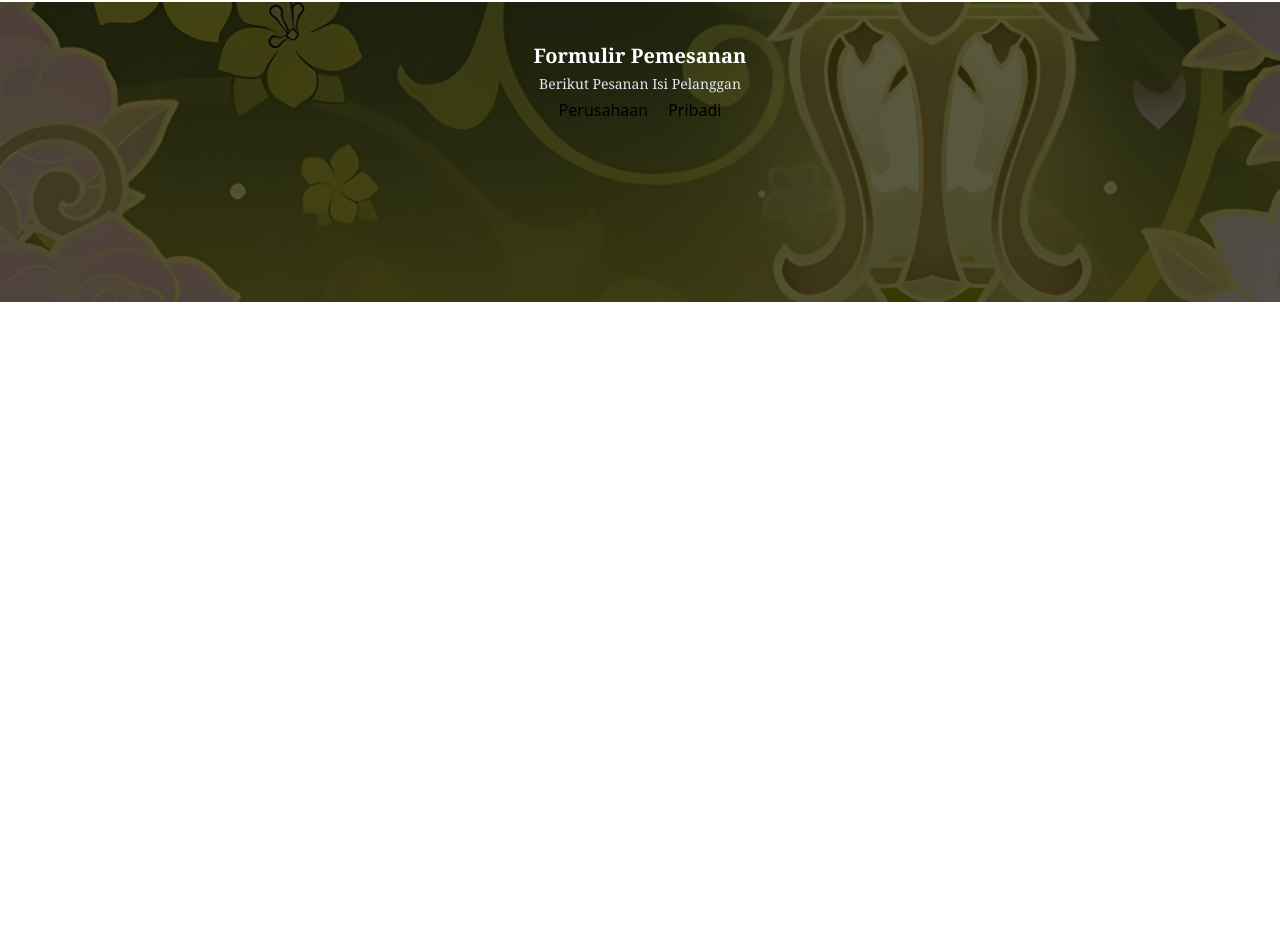
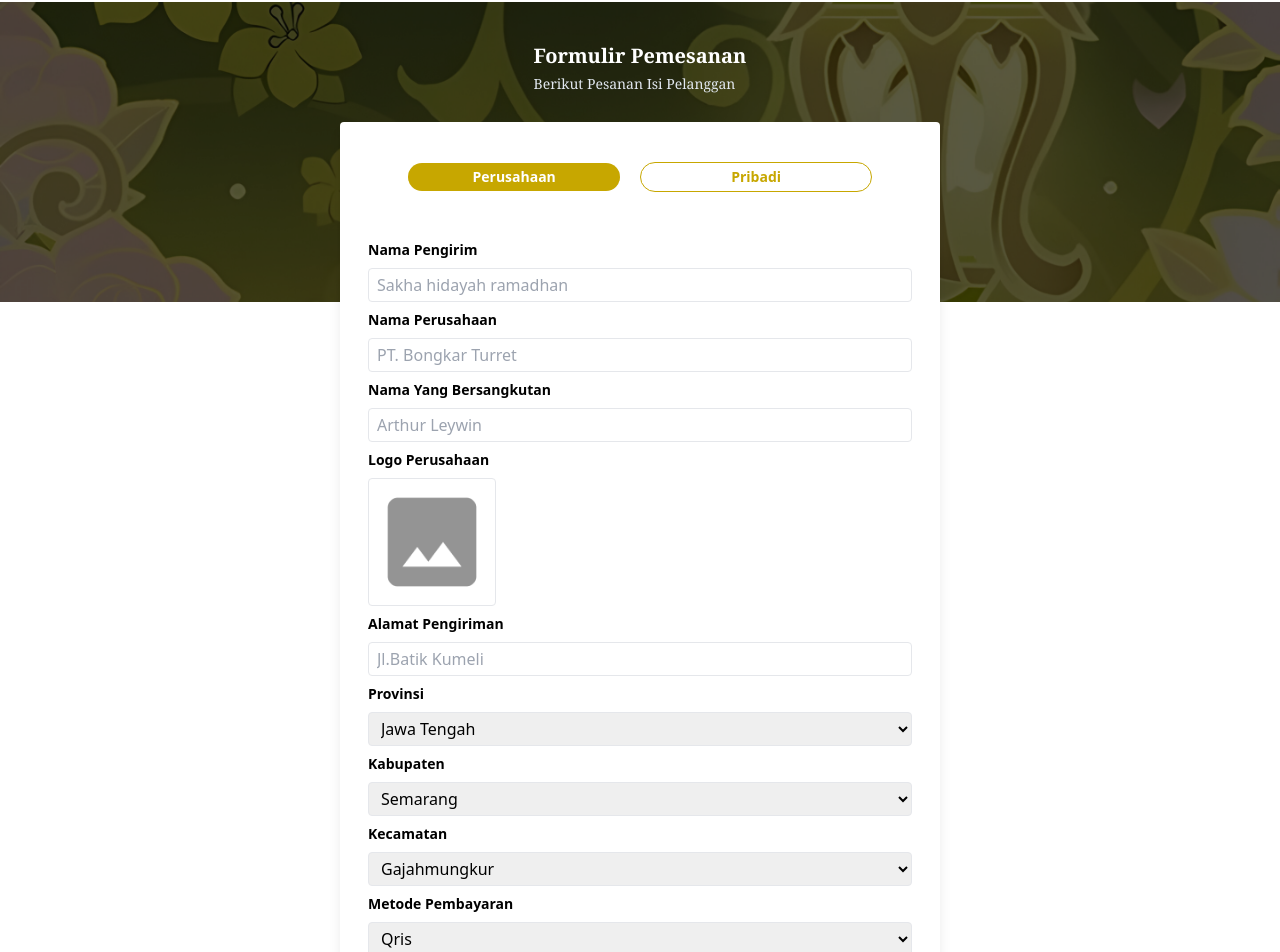
Before and after one commit to sakhahidayah/Atiek-florist-app, a React (Vite) app: page /formulir in a window 1280 px wide. Shown: the part 74-1026 px from the top of the page. Before the commit the page ends 800 px from the top, so only its background shows below. Built offline with nearby package versions, Linux system fonts and the light colour scheme.

Commit message:
finish: Page ( formulir )

```diff
--- a/src/components/molecules/InputForm.jsx
+++ b/src/components/molecules/InputForm.jsx
@@ -4,8 +4,8 @@ const InputForm = ({ labelName, labelPassword }) => {
   return (
     <>
       <div className="flex flex-col gap-3 w-full">
-        <input className="px-3 py-2 font-normal rounded-md border border-[#C7A700] text-xs" type="text" placeholder={labelName} />
-        <input className="px-3 py-2 font-normal rounded-md border border-[#C7A700] text-xs" type="password" placeholder={labelPassword} />
+        <input className="px-3 py-2 font-normal rounded-md border border-[#C7A700] focus:border-[#C7A700] focus:ring-2 outline-none focus:ring-[#c7a700] text-xs" type="text" placeholder={labelName} />
+        <input className="px-3 py-2 font-normal rounded-md border border-[#C7A700] focus:border-[#C7A700] focus:ring-2 outline-none focus:ring-[#c7a700] text-xs" type="password" placeholder={labelPassword} />
       </div>
     </>
   );
--- a/src/components/pages/Formulir.jsx
+++ b/src/components/pages/Formulir.jsx
@@ -1,21 +1,83 @@
 import React from "react";
 import Navbar from "../templates/Navbar";
 import FormulirImg from "../../assets/formulir.jpg";
+import LogoNotFound from "../../assets/karangan_bunga/notfoundImage.png";
 const Formulir = () => {
   return (
     <>
       <Navbar />
-      <div className="w-screen h-full flex ">
+      <div className="w-full flex ">
         <div className="w-full h-[200px] md:h-[300px] relative bg-center bg-cover flex flex-col justify-top  items-center" style={{ backgroundImage: `url(${FormulirImg})` }}>
           <div className="bg-black/65 inset-0 absolute"></div>
           <div className="flex flex-col gap-1 z-10 items-center">
-            <h1 className="font-bold font-serif text-xl text-white mt-10">Formulir Pemesanan</h1>
-            <p className="font-normal font-serif text-slate-200 text-sm">Berikut Pesanan Isi Pelanggan</p>
-            <div className="flex flex-col ">
-              <div className="flex flex-row gap-5">
-                <button>Perusahaan</button>
-                <button>Pribadi</button>
+            <div className="flex flex-col gap-1 mb-6">
+              <h1 className="font-bold font-serif text-xl text-white mt-10">Formulir Pemesanan</h1>
+              <p className="font-normal font-serif text-slate-200 text-sm">Berikut Pesanan Isi Pelanggan</p>
+            </div>
+            <div className="flex flex-col gap-5 justify-center items-center w-[300px] md:w-[600px] md:py-10 md:px-7 h-max rounded bg-white shadow-lg p-5 mb-20">
+              <div className="flex flex-row gap-5 w-full justify-center items-center px-10 ">
+                <button className="px-3 w-full py-1 rounded-full  bg-[#C7A700] text-white font-semibold text-sm">Perusahaan</button>
+                <button className="px-7 w-full py-1 rounded-full border-[#C7A700] border text-[#C7A700] font-semibold text-sm">Pribadi</button>
               </div>
+              <div className="flex flex-col gap-2 mt-7 w-full">
+                <label htmlFor="" className="font-semibold text-sm">
+                  Nama Pengirim
+                </label>
+                <input className="px-2 py-1 w-full border rounded" type="text" placeholder="Sakha hidayah ramadhan" />
+                <label htmlFor="" className="font-semibold text-sm">
+                  Nama Perusahaan
+                </label>
+                <input className="px-2 py-1 w-full border rounded" type="text" placeholder="PT. Bongkar Turret" />
+                <label htmlFor="" className="font-semibold text-sm">
+                  Nama Yang Bersangkutan
+                </label>
+                <input className="px-2 py-1 w-full border rounded" type="text" placeholder="Arthur Leywin" />
+                <label htmlFor="" className="font-semibold text-sm">
+                  Logo Perusahaan
+                </label>
+                <input type="image" src={LogoNotFound} alt="" className="w-32 h-32 p-1 rounded border" />
+                <label htmlFor="" className="font-semibold text-sm">
+                  Alamat Pengiriman
+                </label>
+                <input className="px-2 py-1 w-full border rounded" type="text" placeholder="Jl.Batik Kumeli" />
+                <label htmlFor="" className="font-semibold text-sm">
+                  Provinsi
+                </label>
+                <select className="px-2 py-1 w-full border rounded" name="" id="">
+                  <option value="">Jawa Tengah</option>
+                  <option value="">Jawa Barat</option>
+                  <option value="">Jawa Timur</option>
+                </select>
+                <label htmlFor="" className="font-semibold text-sm">
+                  Kabupaten
+                </label>
+                <select className="px-2 py-1 w-full border rounded" name="" id="">
+                  <option value="">Semarang</option>
+                  <option value="">Surabaya</option>
+                  <option value="">Bandung</option>
+                </select>
+                <label htmlFor="" className="font-semibold text-sm">
+                  Kecamatan
+                </label>
+                <select className="px-2 py-1 w-full border rounded" name="" id="">
+                  <option value="">Gajahmungkur</option>
+                  <option value="">Asemrowo</option>
+                  <option value="">Cibeunying</option>
+                </select>
+                <label htmlFor="" className="font-semibold text-sm">
+                  Metode Pembayaran
+                </label>
+                <select className="px-2 py-1 w-full border rounded" name="" id="">
+                  <option value="">Qris</option>
+                  <option value="">COD</option>
+                  <option value="">Transfer</option>
+                </select>
+                <label htmlFor="" className="font-semibold text-sm">
+                  Catatan
+                </label>
+                <textarea name="" id="" className="w-full h-32 px-3 py-2 font-bold border-2" placeholder="Tolong kasih diskon yah min!!"></textarea>
+              </div>
+              <button className="self-center px-8 py-1 rounded-full bg-[#C7A700] font-semibold text-white">Pesanan Selesai</button>
             </div>
           </div>
         </div>
--- a/src/components/templates/Navbar.jsx
+++ b/src/components/templates/Navbar.jsx
@@ -3,21 +3,24 @@ import "flowbite";
 
 const Navbar = () => {
   const [isOpen, setIsOpen] = useState(false);
+  const handleNavbar = () => {
+    window.location.href = "/home";
+  };
   return (
     <nav className="bg-white  border-gray-200 shadow-md">
       <div className="max-w-screen-xl flex flex-wrap items-center justify-between mx-auto p-4">
-        <div className="flex flex-row items-center gap-3">
+        <button onClick={handleNavbar} type="click" className="flex flex-row items-center gap-3">
           <img src="https://i.pinimg.com/1200x/fa/13/1e/fa131ea0dd87eb24f17f19ae76e9eaef.jpg" className="h-8" alt="Flowbite Logo" />
           <span className="self-center text-2xl font-semibold whitespace-nowrap text-[#C7A700]">ATIEK FLORIST</span>
-        </div>
+        </button>
         <button onClick={() => setIsOpen(!isOpen)} type="button" className="inline-flex items-center p-2 w-10 h-10 justify-center text-sm  rounded-lg md:hidden hover:bg-[#C7A700] focus:outline-none focus:ring-2  hover:text-white  " aria-controls="navbar-default" aria-expanded="false">
           <span className="sr-only">Open main menu</span>
           <svg className="w-5 h-5" aria-hidden="true" xmlns="http://www.w3.org/2000/svg" fill="none" viewBox="0 0 17 14">
             <path stroke="currentColor" strokeLinecap="round" strokeLinejoin="round" strokeWidth="2" d="M1 1h15M1 7h15M1 13h15" />
           </svg>
         </button>
-        <div className={`${isOpen ? "max-h-96 opacity-100" : "max-h-0 opacity-0"} md:opacity-100 md:max-h-screen overflow-hidden transition-all duration-700 ease-in-out w-full md:block md:w-auto`}>
-          <ul className="font-medium flex flex-col items-center p-4 md:p-0 mt-4 border rounded-lg md:flex-row md:space-x-8 md:mt-0 md:border-0 md:bg-white border-[#C7A700]">
+        <div className={`${isOpen ? "max-h-96 opacity-100" : "max-h-0 opacity-0"} md:opacity-100 md:max-h-screen overflow-hidden transition-all duration-700  ease-in-out w-full md:block md:w-auto`}>
+          <ul className="font-medium flex flex-col items-start p-4 md:p-0 mt-4 self-center  rounded-lg md:flex-row md:space-x-8 md:mt-0 md:border-0 md:bg-white ">
             <li>
               <a href="/home" className="block py-2 px-3  font-semibold text-lg hover:text-[#C7A700]">
                 Home
```
